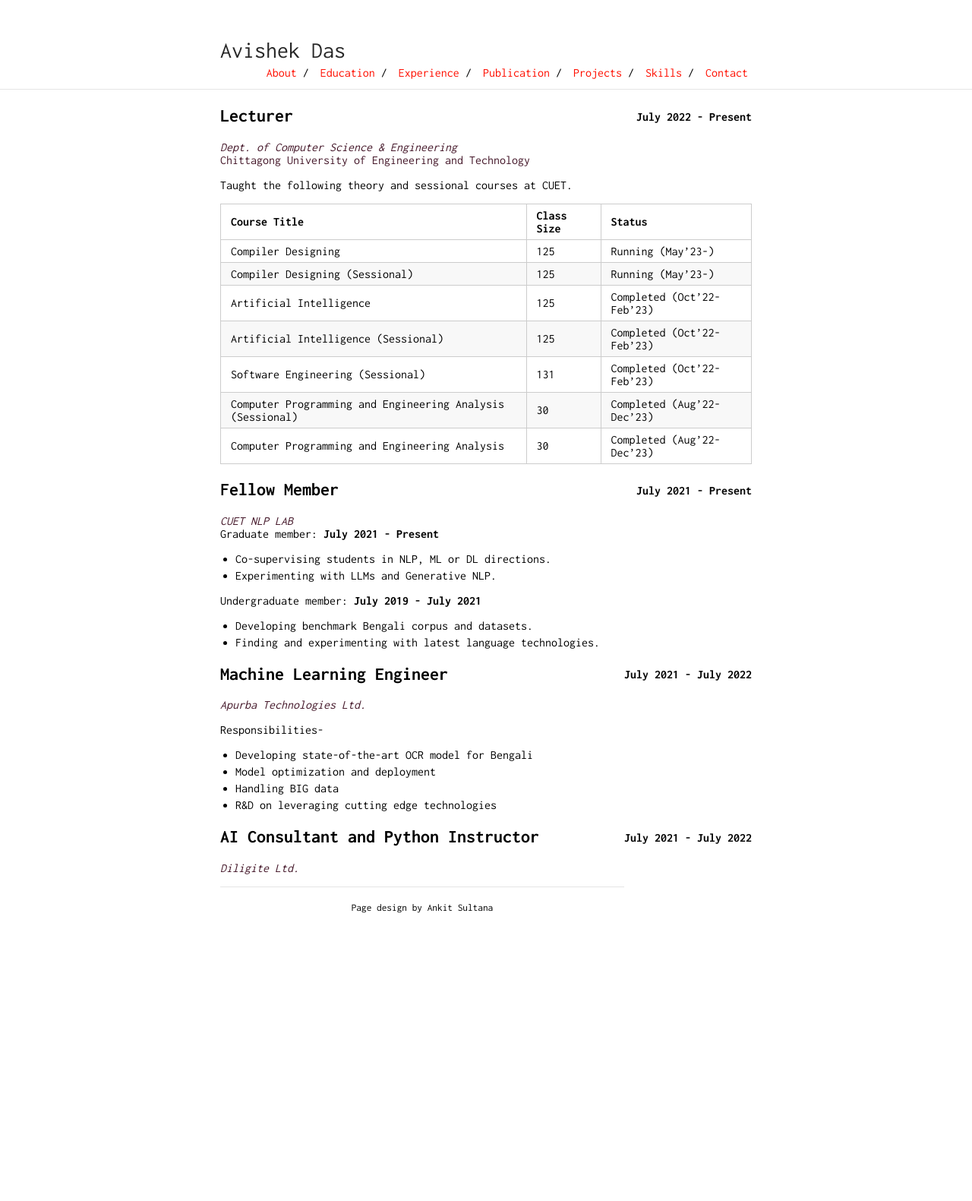
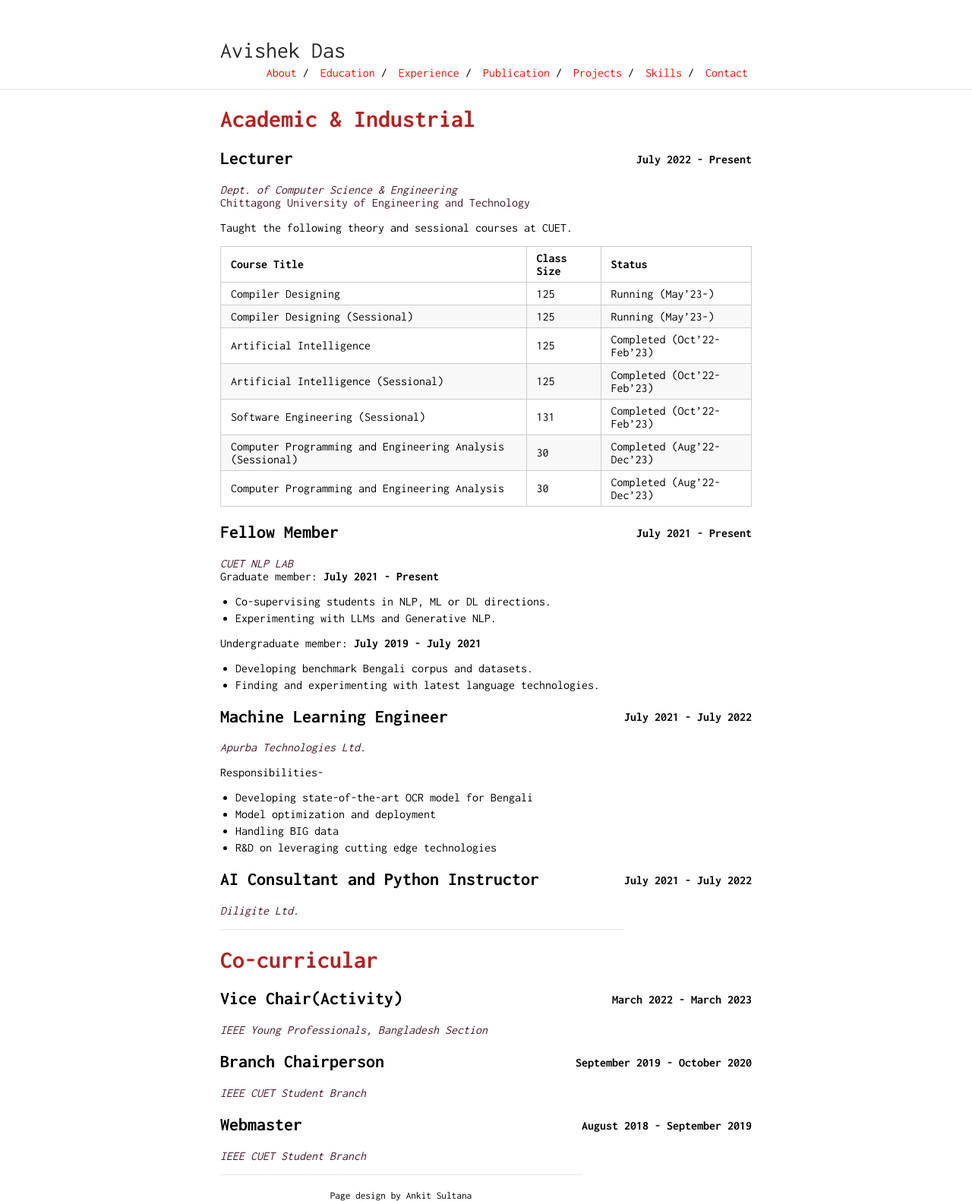
Before and after one commit to imtinan39/resume_template, a Jekyll site: the page built from experience.md, in a window 1280 px wide. Shown: the whole page at 76% size. Built offline with Jekyll 4.4.1, drawn with Linux system fonts in a browser that asks for light colours; before the commit the page ends 1202 px from its top, so only the background shows below that.

```diff
--- a/_sass/_style.scss
+++ b/_sass/_style.scss
@@ -40,6 +40,10 @@ hr {
 .font-12{
     font-size: 1.0em;
     color: #45182a;
+}
+
+.red_h1{
+    color: firebrick;
 }
 
 
--- a/_sass/typography.scss
+++ b/_sass/typography.scss
@@ -56,7 +56,6 @@
 
     .date_large_dp {
         height: 1.19*$image-size;
-        //width: $image-size;
         position: relative;
         margin: -40px 0 0 0px;
         float: right;
@@ -68,11 +67,6 @@
         @media (max-width: 600px) {
             display: none;
         }
-    }
-
-    img {
-        text-align: center;
-        width: 100%;
     }
 
     .date_small_dp {
--- a/experience.md
+++ b/experience.md
@@ -2,6 +2,7 @@
 layout: default
 ---
 
+# <span class='red_h1'>Academic & Industrial</span>
 
 ## Lecturer
 <span class="date_large_dp">**July 2022 - Present**</span>
@@ -51,3 +52,24 @@ Responsibilities-
 <span class="date_large_dp">**July 2021 - July 2022**</span>
 *<span class='font-12'>Diligite Ltd.</span>*<br>
 <span class="date_small_dp">**July 2021 - July 2022**</span>
+
+---
+# <span class='red_h1'>Co-curricular</span>
+## Vice Chair(Activity)
+
+<span class="date_large_dp">**March 2022 - March 2023**</span>
+*<span class='font-12'>IEEE Young Professionals, Bangladesh Section</span>*<br>
+<span class="date_small_dp">**July 2021 - July 2022**</span>
+
+## Branch Chairperson
+
+<span class="date_large_dp">**September 2019 - October 2020**</span>
+*<span class='font-12'>IEEE CUET Student Branch</span>*<br>
+<span class="date_small_dp">**September 2019 - October 2020**</span>
+
+
+## Webmaster
+
+<span class="date_large_dp">**August 2018 - September 2019**</span>
+*<span class='font-12'>IEEE CUET Student Branch</span>*<br>
+<span class="date_small_dp">**August 2018 - September 2019**</span>
```
Also changed, not shown: publication.md (added, +73 -0 lines).
